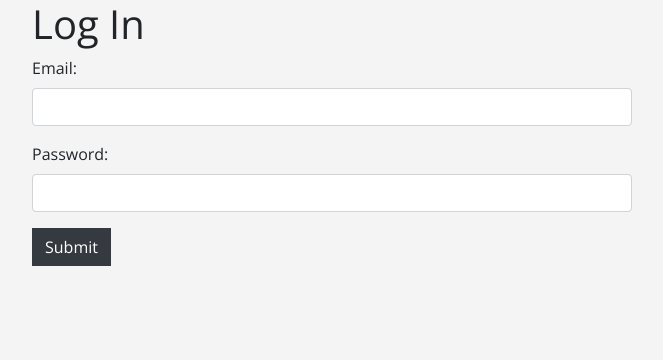
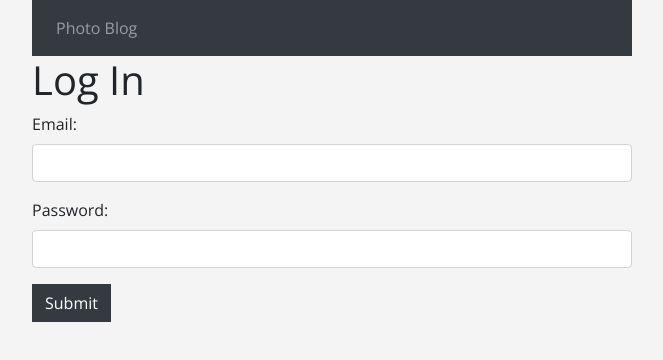
Before and after one commit to anansilva/photo-blog-frontend, a React (Create React App) app: page /auth/login in a window 1280 px wide. Shown: the top 360 px of the page, without its empty margins (308-971 px from the left). Built offline with nearby package versions, Linux system fonts and the light colour scheme.

Commit message:
Add navbar

```diff
--- /dev/null
+++ b/src/components/Navbar.js
@@ -0,0 +1,39 @@
+import React, { Component } from 'react';
+import { connect } from 'react-redux';
+import { NavLink } from 'react-router-dom';
+
+class Navbar extends Component {
+  toggleLogout = () => {
+    if (this.props.currentUser && this.props.currentUser.token) {
+      return (
+        <li className="nav-item"><NavLink exact className="nav-link" to="/logout">Log Out</NavLink></li>
+      )
+    }
+  }
+
+  toggleUploadPhoto = () => {
+    if (this.props.currentUser && this.props.currentUser.token) {
+      return (
+        <li className="nav-item"><NavLink exact className="nav-link" to="/posts/new">Upload photo</NavLink></li>
+      )
+    }
+  }
+
+  render() {
+    return (
+      <nav className="navbar navbar-expand-lg navbar-dark bg-dark">
+        <ul className="navbar-nav mr-auto">
+          <li className="nav-item"><NavLink exact className="nav-link" activeClassName="active" to="/">Photo Blog</NavLink></li>
+          {this.toggleLogout()}
+          {this.toggleUploadPhoto()}
+         </ul>
+      </nav>
+    );
+  }
+}
+
+function mapStateToProps(state) {
+  return { currentUser: state.currentUser };
+}
+
+export default connect(mapStateToProps)(Navbar);
--- a/src/containers/PostsList.js
+++ b/src/containers/PostsList.js
@@ -1,7 +1,6 @@
 import React, { Component } from 'react';
 import { connect } from 'react-redux';
 import { fetchPosts } from '../actions/index';
-import { Link } from 'react-router-dom';
 import { config } from '../constants';
 
 export class PostsList extends Component {
@@ -26,12 +25,6 @@ export class PostsList extends Component {
   render() {
     return (
       <div>
-        <div className="first-row">
-          <h3>Blog</h3>
-          <Link className="btn btn-primary btn-cta" to="/posts/new">
-            Upload photo
-          </Link>
-        </div>
         {this.renderPosts()}
       </div>
     );
--- a/src/index.js
+++ b/src/index.js
@@ -11,6 +11,7 @@ import PostsList from './containers/PostsList';
 import PostsNew from './containers/PostsNew';
 import LoginUser from './containers/LoginUser';
 import SignUpUser from './containers/SignUpUser';
+import Navbar from './components/Navbar';
 import 'bootstrap/dist/css/bootstrap.css';
 import './stylesheets/application.scss';
 
@@ -31,6 +32,7 @@ ReactDOM.render(
   <Provider store={createStore(reducers, middlewares)}>
      <Router>
       <div className="thin-container">
+        <Navbar />
         <Switch>
           <Route path="/" exact component={PostsList} />
           <Route path="/posts" exact component={PostsList} />
```
